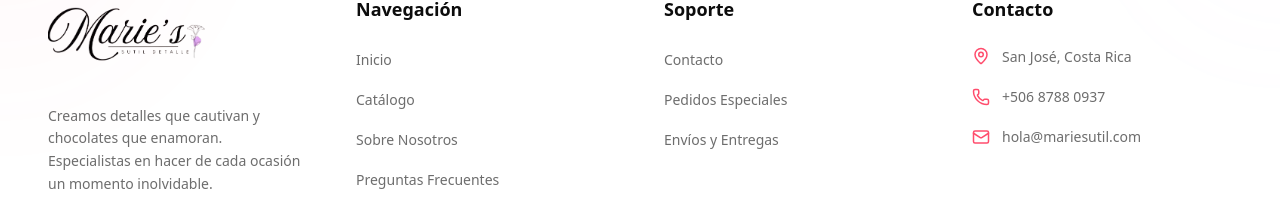
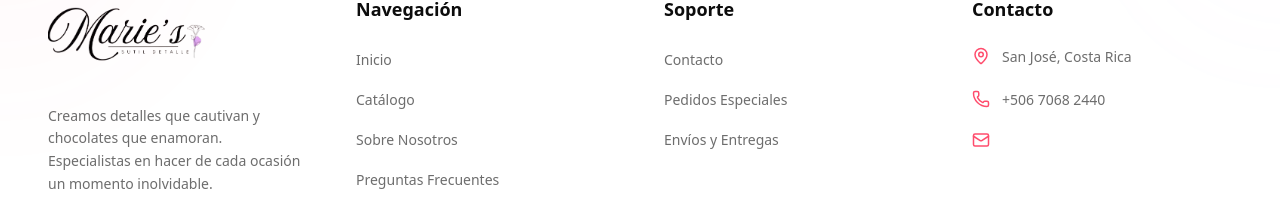
Before and after one commit to Lexar23/maries_sutil_detalle, a Next.js app: page / in a window 1280 px wide. Shown: the part 3184-3381 px from the top of the page. Built offline with nearby package versions, Linux system fonts and the light colour scheme; a web font is replaced by a local one.

Commit message:
Update Footer.tsx

```diff
--- a/app/components/Footer.tsx
+++ b/app/components/Footer.tsx
@@ -80,11 +80,11 @@ const Footer = () => {
                             </li>
                             <li className="flex items-center gap-3">
                                 <Phone size={18} className="text-romantic shrink-0" />
-                                <span className="text-foreground/60 text-sm">+506 8788 0937</span>
+                                <Link src="htpps://wa.me/50670682440" target="_blank"><span className="text-foreground/60 text-sm">+506 7068 2440</span></Link>
                             </li>
                             <li className="flex items-center gap-3">
                                 <Mail size={18} className="text-romantic shrink-0" />
-                                <span className="text-foreground/60 text-sm">hola@mariesutil.com</span>
+                                <span className="text-foreground/60 text-sm"></span>
                             </li>
                         </ul>
                     </div>
```
